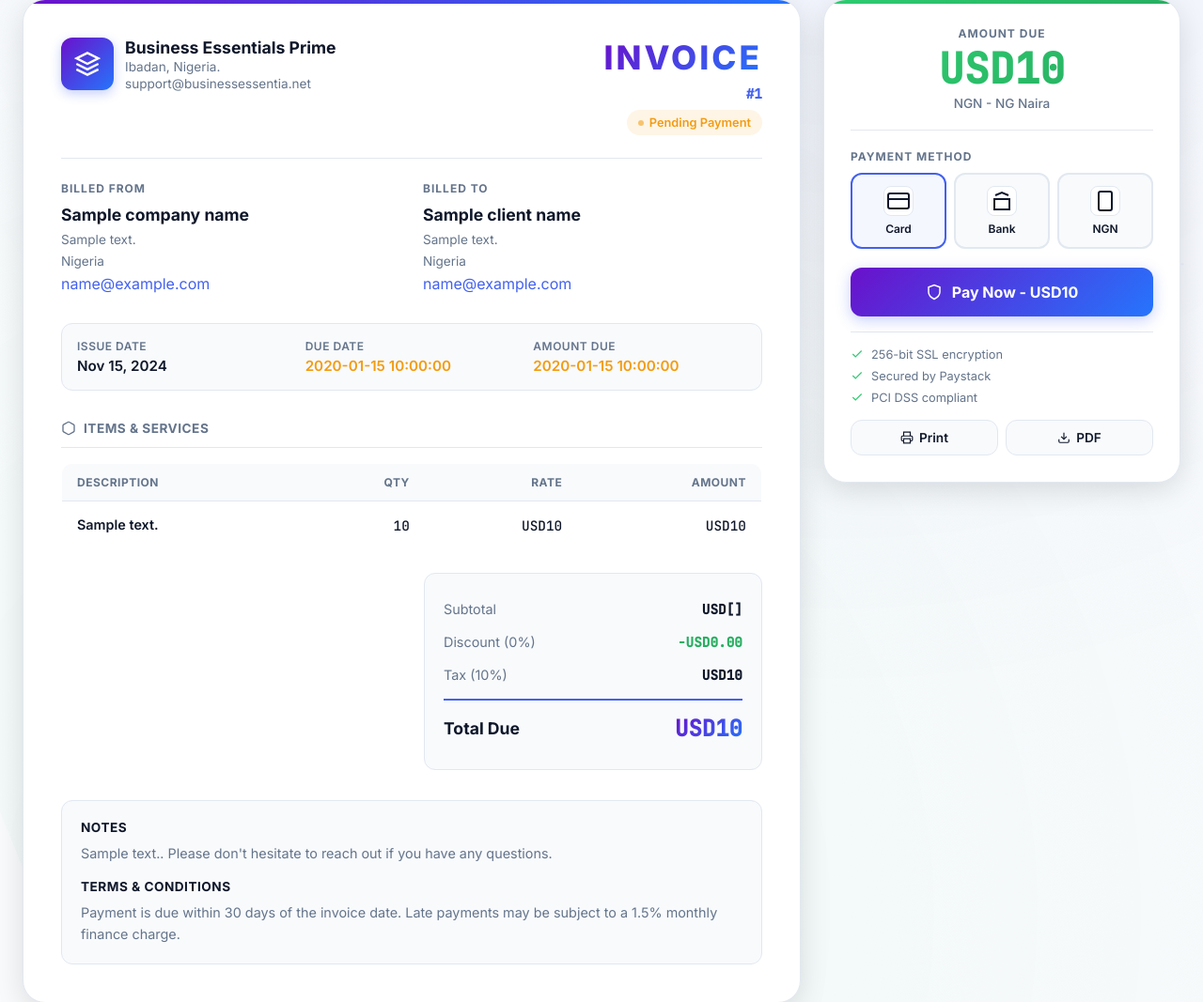
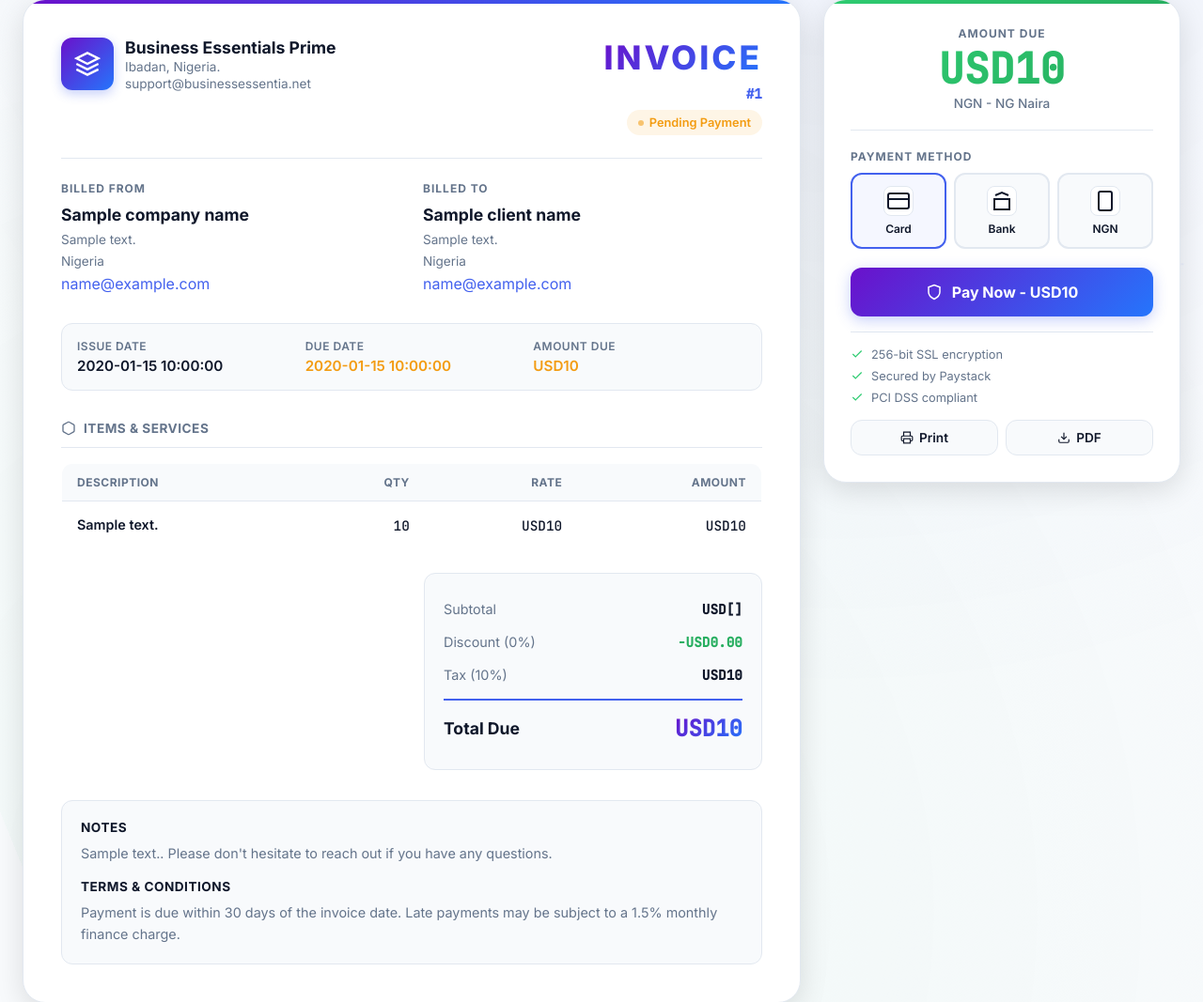
Before and after one commit to essentialbusiness6-wq/bussiness-essential, a Python web app: template templates/users/pay-invoice.html in a window 1280 px wide. Shown: the part 86-1153 px from the top of the page at 94% size. Run offline with Jinja, Linux system fonts and the light colour scheme; the template is opened without the code that fills it: most values are stand-ins (such as "Sample title", 1, 10 or a date in 2020); some libraries are stand-ins or nearby versions.

Commit message:
Update invoice dates and amount due display

```diff
--- a/templates/users/pay-invoice.html
+++ b/templates/users/pay-invoice.html
@@ -556,15 +556,15 @@
         <div class="dates-row">
             <div class="date-block">
                 <span class="date-label">Issue Date</span>
-                <span class="date-value">Nov 15, 2024</span>
+                <span class="date-value">{{ invoiceDate }}</span>
             </div>
             <div class="date-block">
                 <span class="date-label">Due Date</span>
-                <span class="date-value due"> {{ invoiceDate }}</span>
+                <span class="date-value due">  {{ dueDate }} </span>
             </div>
             <div class="date-block">
                 <span class="date-label">Amount Due</span>
-                <span class="date-value due"> {{ dueDate }}</span>
+                <span class="date-value due"> {{currencySymbol}}{{ balance }} </span>
             </div>
         </div>
 
```
